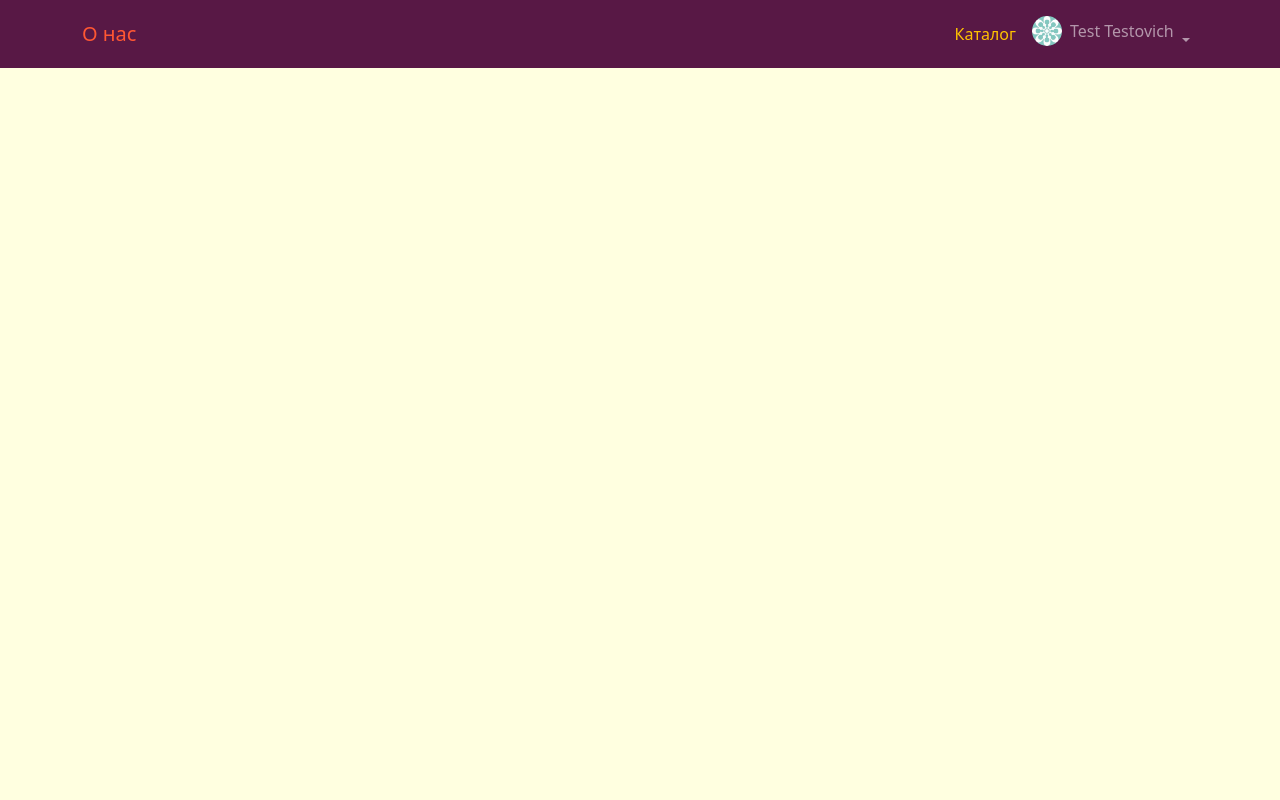
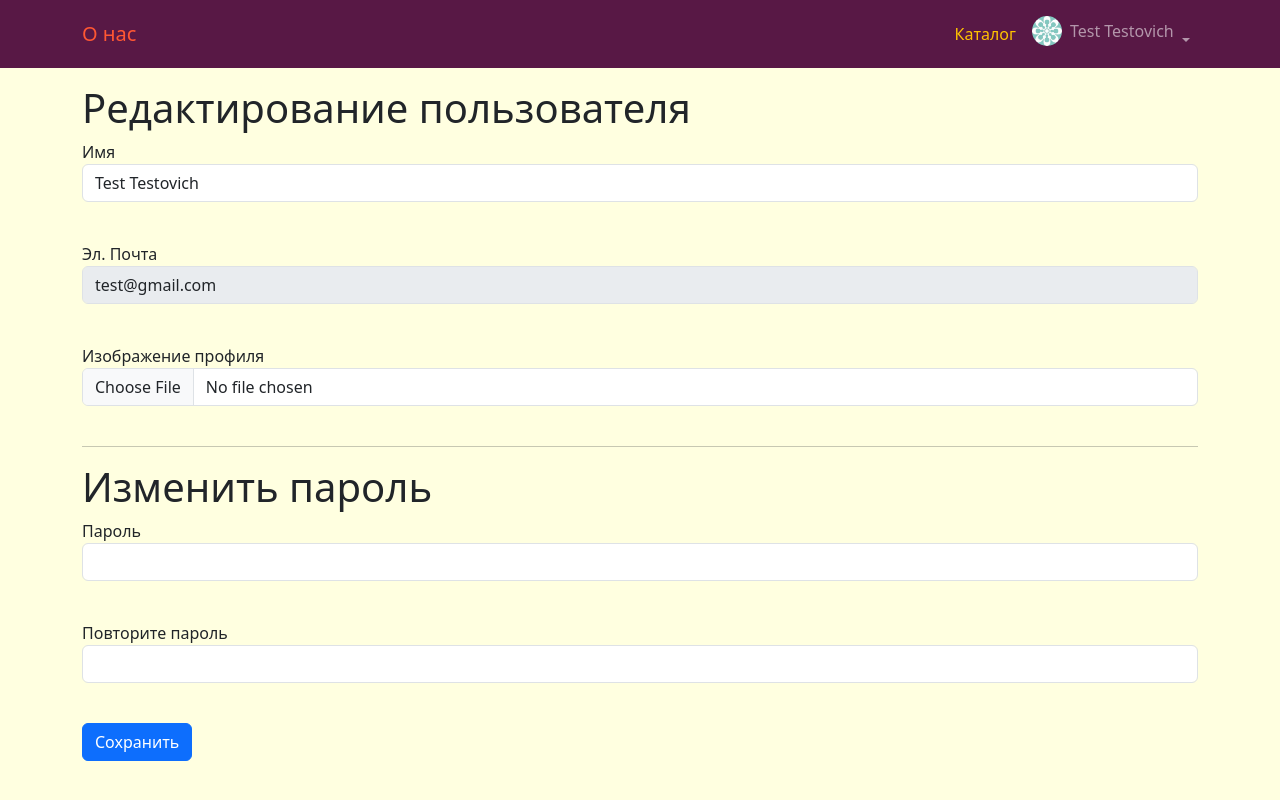
Before and after one commit to worltroll/catalog-of-electrical-components, a Flask app: page /account in a window 1280 px wide. Run offline with Flask 3, Linux system fonts and the light colour scheme; a user stored in the database is signed in.

Commit message:
added image uploading and account details reading/editing

```diff
--- a/data/users.py
+++ b/data/users.py
@@ -1,6 +1,5 @@
 import datetime
 import sqlalchemy
-from flask import url_for
 from .db_session import SqlAlchemyBase
 from sqlalchemy_serializer import SerializerMixin
 from flask_login import UserMixin
--- a/forms/user.py
+++ b/forms/user.py
@@ -1,5 +1,5 @@
 from flask_wtf import FlaskForm
-from wtforms import SubmitField, EmailField, PasswordField, StringField, BooleanField, validators
+from wtforms import SubmitField, EmailField, PasswordField, StringField, BooleanField, FileField, validators
 
 
 class RegistationForm(FlaskForm):
@@ -20,3 +20,16 @@ class LoginForm(FlaskForm):
     password = PasswordField('Пароль', validators=[validators.DataRequired()])
     remember_me = BooleanField('Запомнить меня')
     submit = SubmitField('Войти')
+
+class EditUserForm(FlaskForm):
+    name = StringField("Имя")
+    email = EmailField("Эл. Почта")
+    password = PasswordField("Пароль")
+    confirm = PasswordField(
+        "Повторите пароль",
+        validators=[
+            validators.EqualTo("password", message="Пароли должны совпадать"),
+        ],
+    )
+    image = FileField("Изображение профиля")
+    submit = SubmitField("Сохранить")
--- a/main.py
+++ b/main.py
@@ -1,12 +1,18 @@
 import os
 
-from flask import Flask, jsonify, make_response, redirect, render_template
-from flask_login import LoginManager, login_required, login_user, logout_user
+from flask import Flask, jsonify, make_response, redirect, render_template, request
+from flask_login import (
+    LoginManager,
+    current_user,
+    login_required,
+    login_user,
+    logout_user,
+)
 
 from data import users_api
 from data.db_session import create_session, global_init
 from data.users import User
-from forms.user import LoginForm, RegistationForm
+from forms.user import EditUserForm, LoginForm, RegistationForm
 
 app = Flask(__name__)
 app.config["SECRET_KEY"] = "6bbc695e03c4c4745fd786c943cb1d44"
@@ -46,6 +52,13 @@ def register():
     form = RegistationForm()
     if form.validate_on_submit():
         db_sess = create_session()
+        if db_sess.query(User).filter(User.email == form.email.data).first():
+            return render_template(
+                "register.html",
+                title="Регистрация",
+                form=form,
+                message="Пользователь с таким email уже существует",
+            )
         user = User()
         user.email = form.email.data
         user.name = form.name.data
@@ -80,9 +93,32 @@ def logout():
     return redirect("/")
 
 
-@app.route("/account")
+@app.route("/account", methods=["GET", "POST"])
 def account():
-    return render_template("account.html")
+    db_sess = create_session()
+    user = db_sess.get(User, current_user.id)
+    if not user:
+        return redirect("/")
+    form = EditUserForm()
+    if form.validate_on_submit():
+        user.name = form.name.data
+        if form.password.data:
+            user.set_password(form.password.data)
+        if form.image.data:
+            os.makedirs(f"static/img/user/{user.id}/", exist_ok=True)
+            try:
+                os.remove(f"static/img/user/{user.id}/user_img.png")
+            except Exception:
+                pass
+            file = form.image.data
+            file.save(f"static/img/user/{user.id}/user_img.png")
+            user.image = f"/static/img/user/{user.id}/user_img.png"
+        db_sess.commit()
+        return redirect("/")
+    elif request.method == "GET":
+        form.name.data = user.name
+        form.email.data = user.email
+    return render_template("account.html", title="Данные аккаунта", form=form)
 
 
 def main():
--- a/templates/account.html
+++ b/templates/account.html
@@ -1,8 +1,56 @@
 {% extends 'base.html' %}
 {% block content %}
-    <div class="row">
-        <div class="col">
-
-        </div>
-    </div>
+    <h1>Редактирование пользователя</h1>
+    <form action="" method="post" enctype="multipart/form-data">
+        {{ form.hidden_tag() }}
+        <p>
+            {{ form.name.label }}<br>
+            {{ form.name(class="form-control") }}<br>
+            {% for error in form.name.errors %}
+                <div class="alert alert-danger" role="alert">
+                    {{ error }}
+                </div>
+            {% endfor %}
+        </p>
+        <p>
+            {{ form.email.label }}<br>
+            {{ form.email(class="form-control", type="email", disabled=True, value=current_user.email) }}<br>
+            {% for error in form.email.errors %}
+                <div class="alert alert-danger" role="alert">
+                    {{ error }}
+                </div>
+            {% endfor %}
+        </p>
+        <p>
+            {{ form.image.label }}<br>
+            {{ form.image(class="form-control") }}<br>
+            {% for error in form.image.errors %}
+                <div class="alert alert-danger" role="alert">
+                    {{ error }}
+                </div>
+            {% endfor %}
+        </p>
+        <hr>
+        <h1>Изменить пароль</h1>
+        <p>
+            {{ form.password.label }}<br>
+            {{ form.password(class="form-control", type="password") }}<br>
+            {% for error in form.password.errors %}
+                <div class="alert alert-danger" role="alert">
+                    {{ error }}
+                </div>
+            {% endfor %}
+        </p>
+        <p>
+            {{ form.confirm.label }}<br>
+            {{ form.confirm(class="form-control", type="password") }}<br>
+            {% for error in form.confirm.errors %}
+                <div class="alert alert-danger" role="alert">
+                    {{ error }}
+                </div>
+            {% endfor %}
+        </p>
+        <p>{{ form.submit(type="submit", class="btn btn-primary") }}</p>
+        <div>{{ message }}</div>
+    </form>
 {% endblock %}
--- a/templates/register.html
+++ b/templates/register.html
@@ -41,5 +41,6 @@
             {% endfor %}
         </p>
         <p>{{ form.submit(type="submit", class="btn btn-primary", style="color: #FF5733; background-color: #581845; border-color: #581845;") }}</p>
+        {{ message }}
     </form>
 {% endblock %}
```
Also changed, not shown: db/database.db, static/img/user/1/user_img.png (added), static/img/user/2/user_img.png (added).
